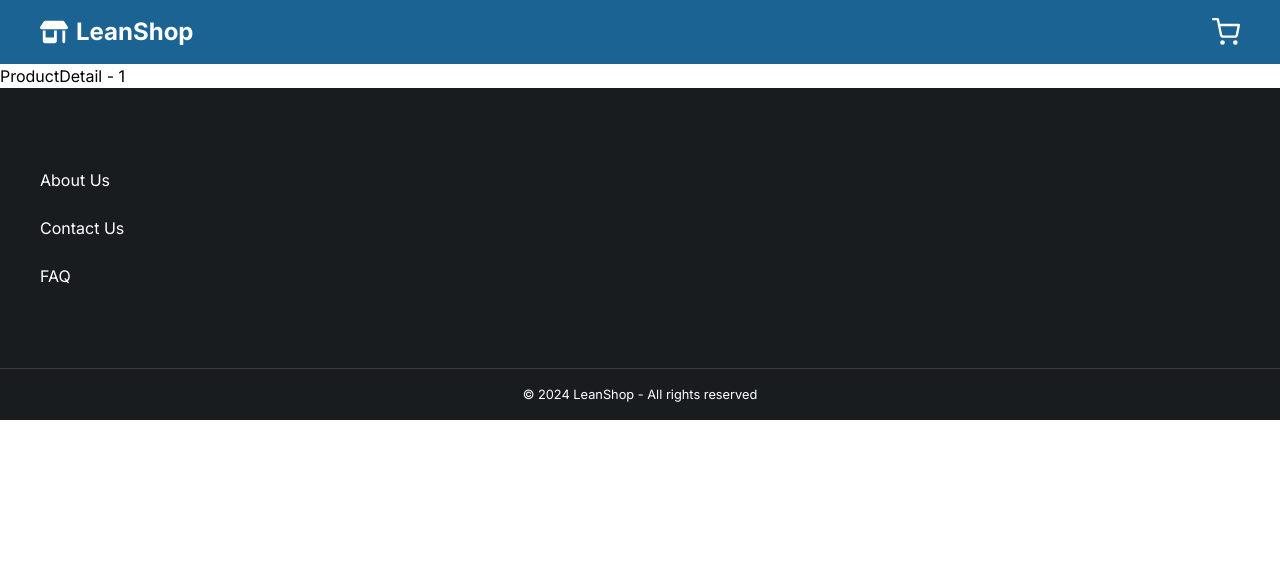
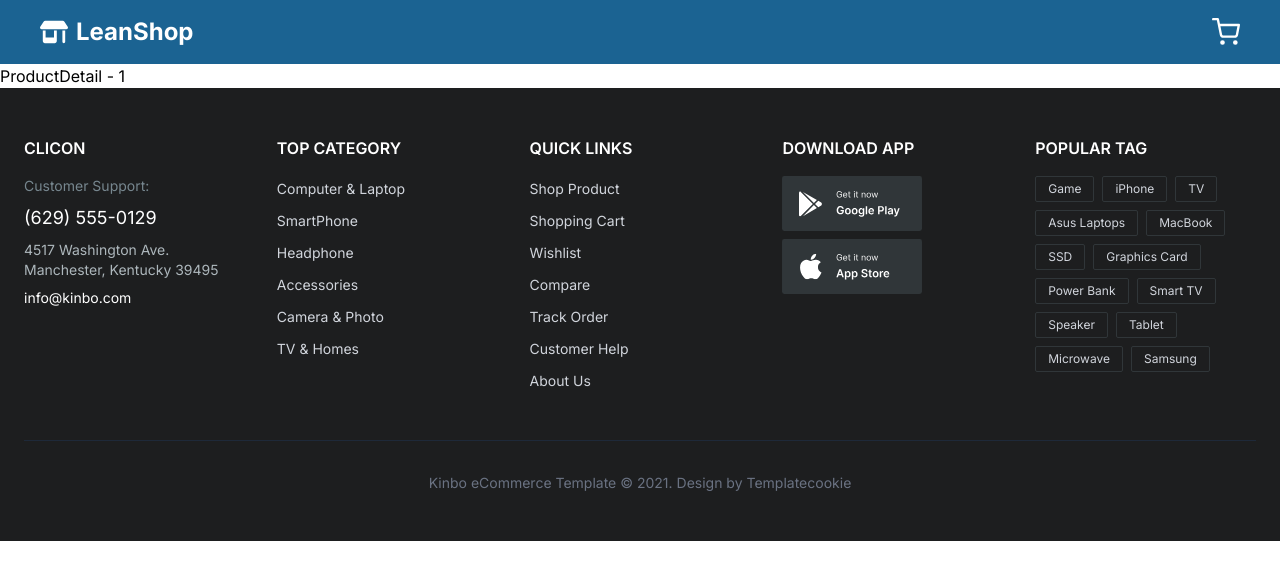
Before and after one commit to sijita/lean-shop, a Next.js app: page /product/1 in a window 1280 px wide. Shown: the top 580 px of the page. Built offline with nearby package versions, Linux system fonts and the light colour scheme.

Commit message:
feat: redesign footer

```diff
--- /dev/null
+++ b/src/components/footer/download-section.tsx
@@ -0,0 +1,31 @@
+import Image from 'next/image';
+import iosIcon from '@/assets/ios-button.svg';
+import androidIcon from '@/assets/android-button.svg';
+
+export default function DownloadSection() {
+  return (
+    <div className="space-y-6">
+      <div className="space-y-4">
+        <h3 className="text-white font-semibold">DOWNLOAD APP</h3>
+        <div className="space-y-2">
+          <a href="#" className="block">
+            <Image
+              src={androidIcon}
+              alt="Get it on Google Play"
+              width={140}
+              height={40}
+            />
+          </a>
+          <a href="#" className="block">
+            <Image
+              src={iosIcon}
+              alt="Download on the App Store"
+              width={140}
+              height={40}
+            />
+          </a>
+        </div>
+      </div>
+    </div>
+  );
+}
--- /dev/null
+++ b/src/components/footer/footer-section.tsx
@@ -0,0 +1,47 @@
+interface SectionProps {
+  title?: string;
+  subtitle?: string;
+  text1?: string;
+  text2?: string;
+  text3?: string;
+  text4?: string;
+  items?: string[];
+}
+
+export default function Section({
+  title,
+  subtitle,
+  text1,
+  text2,
+  text3,
+  text4,
+  items = [],
+}: SectionProps) {
+  return (
+    <div className="space-y-4">
+      <h3 className="text-white font-semibold">{title}</h3>
+      {subtitle && (
+        <div className="space-y-2">
+          <p className="text-sm text-[#77878F]">{subtitle}</p>
+          <p className="text-lg text-white">{text1}</p>
+          <div>
+            <p className="text-sm text-[#ADB7BC]">{text2}</p>
+            <p className="text-sm text-[#ADB7BC]">{text3}</p>
+          </div>
+          <p className="text-sm text-white">{text4}</p>
+        </div>
+      )}
+      {items.length > 0 && (
+        <ul className="space-y-2">
+          {items.map((item, index) => (
+            <li key={index}>
+              <a href="#" className="text-sm hover:text-white">
+                {item}
+              </a>
+            </li>
+          ))}
+        </ul>
+      )}
+    </div>
+  );
+}
--- a/src/components/footer/footer.tsx
+++ b/src/components/footer/footer.tsx
@@ -1,17 +1,64 @@
-import styles from './Footer.module.scss';
+import DownloadSection from './download-section';
+import Section from './footer-section';
+import TagsSection from './tags-section';
 
 export default function Footer() {
+  const tags = [
+    'Game',
+    'iPhone',
+    'TV',
+    'Asus Laptops',
+    'MacBook',
+    'SSD',
+    'Graphics Card',
+    'Power Bank',
+    'Smart TV',
+    'Speaker',
+    'Tablet',
+    'Microwave',
+    'Samsung',
+  ];
+
   return (
-    <footer className={styles.footer}>
-      <div className={styles.content}>
-        <div className={styles.socialMedia}>
-          <a href="/">About Us</a>
-          <a href="/">Contact Us</a>
-          <a href="/">FAQ</a>
+    <footer className="bg-[#1D1E1F] text-gray-300 py-12 px-6">
+      <div className="max-w-7xl mx-auto">
+        <div className="grid grid-cols-1 md:grid-cols-3 lg:grid-cols-5 gap-8">
+          <Section
+            title="CLICON"
+            subtitle="Customer Support:"
+            text1="(629) 555-0129"
+            text2="4517 Washington Ave."
+            text3="Manchester, Kentucky 39495"
+            text4="info@kinbo.com"
+          />
+          <Section
+            title="TOP CATEGORY"
+            items={[
+              'Computer & Laptop',
+              'SmartPhone',
+              'Headphone',
+              'Accessories',
+              'Camera & Photo',
+              'TV & Homes',
+            ]}
+          />
+          <Section
+            title="QUICK LINKS"
+            items={[
+              'Shop Product',
+              'Shopping Cart',
+              'Wishlist',
+              'Compare',
+              'Track Order',
+              'Customer Help',
+              'About Us',
+            ]}
+          />
+          <DownloadSection />
+          <TagsSection tags={tags} />
         </div>
-        <div className={styles.sep} />
-        <div className={styles.copyRight}>
-          <p>© {new Date().getFullYear()} LeanShop - All rights reserved</p>
+        <div className="mt-12 pt-8 border-t border-gray-800 text-center text-sm text-gray-500">
+          <p>Kinbo eCommerce Template © 2021. Design by Templatecookie</p>
         </div>
       </div>
     </footer>
--- /dev/null
+++ b/src/components/footer/tags-section.tsx
@@ -0,0 +1,18 @@
+export default function TagsSection({ tags }: { tags: string[] }) {
+  return (
+    <div className="space-y-4">
+      <h3 className="text-white font-semibold">POPULAR TAG</h3>
+      <div className="flex flex-wrap gap-2">
+        {tags.map((tag) => (
+          <a
+            key={tag}
+            href="#"
+            className="px-3 py-1 text-xs bg-transparent border border-[#303639] rounded-xs"
+          >
+            {tag}
+          </a>
+        ))}
+      </div>
+    </div>
+  );
+}
```
Also changed, not shown: src/assets/android-button.svg (added), src/assets/ios-button.svg (added).
